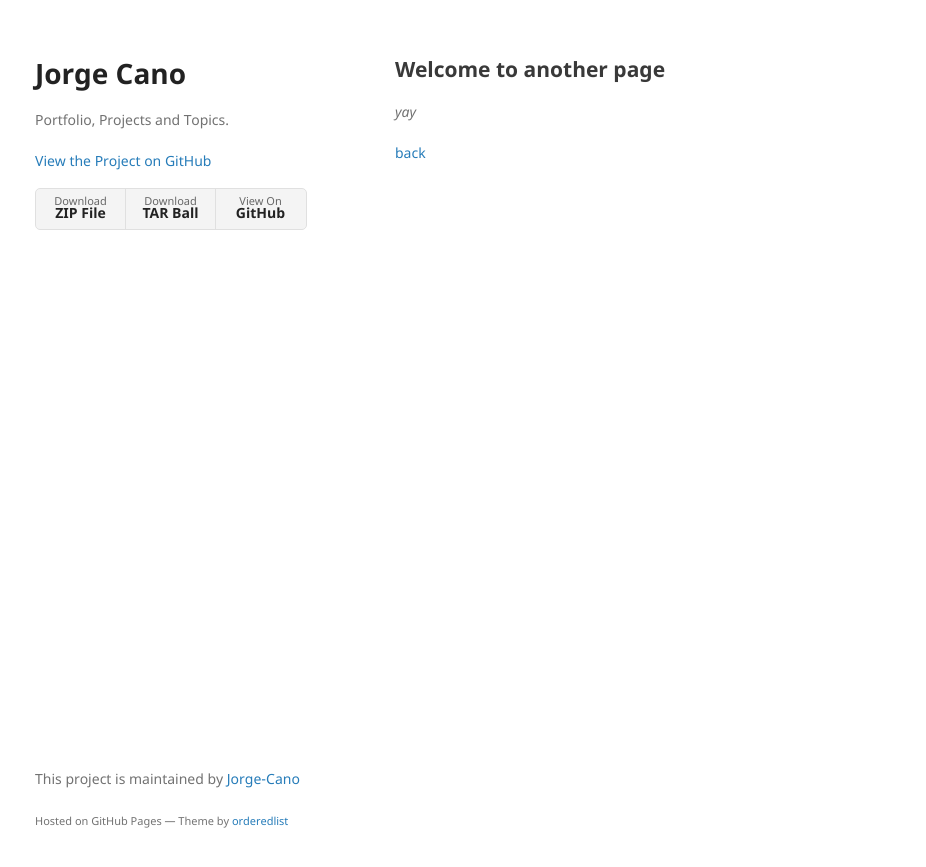
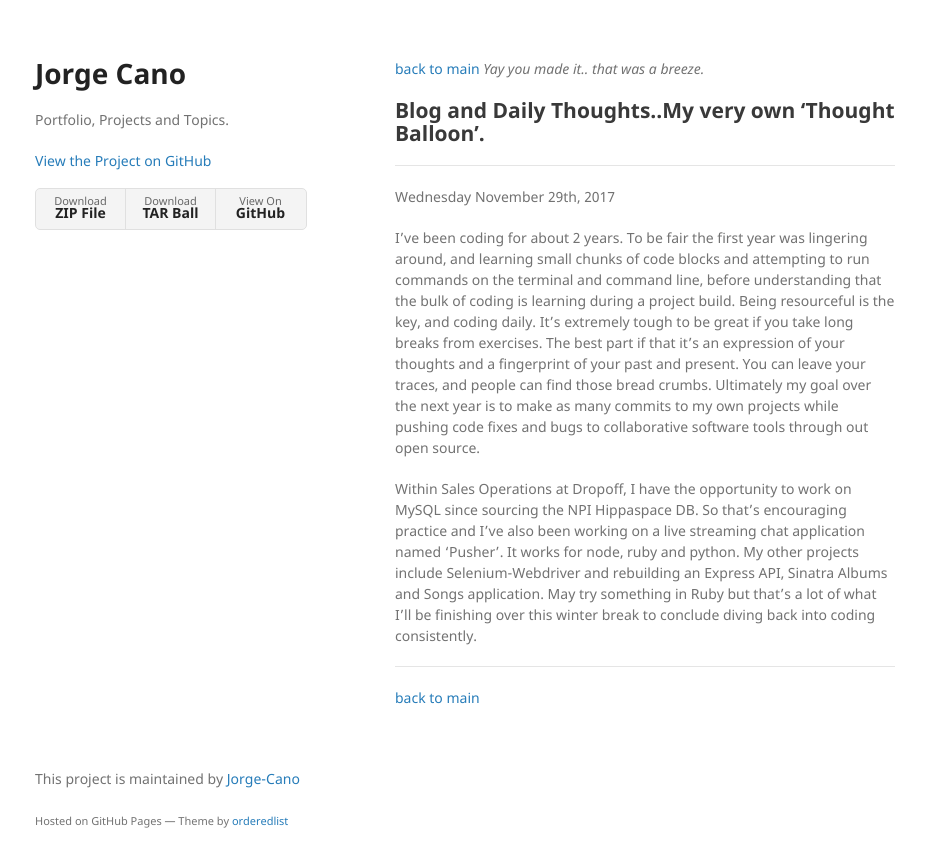
Before and after one commit to Jorge-Cano/Jekyll-Ver1, a Jekyll site: the page built from another-page.md, in a window 1280 px wide. Shown: the top 867 px of the page, without its empty margins (175-1101 px from the left). Built offline with Jekyll 4.4.1, drawn with Linux system fonts in a browser that asks for light colours; our own code applies the rules of GitHub Pages for plain Markdown files.

Commit message:
additions to main page and blog

```diff
--- a/another-page.md
+++ b/another-page.md
@@ -1,9 +1,27 @@
 ---
 layout: default
 ---
+[back to main](./)
+_Yay you made it.. that was a breeze._
 
-## Welcome to another page
+## Blog and Daily Thoughts..My very own 'Thought Balloon'.
 
-_yay_
+* * *
 
-[back](./)
+Wednesday November 29th, 2017
+
+I've been coding for about 2 years.
+To be fair the first year was lingering around, and learning
+small chunks of code blocks and attempting to run commands
+on the terminal and command line, before understanding that the
+bulk of coding is learning during a project build. Being resourceful
+is the key, and coding daily. It's extremely tough to be great if you
+take long breaks from exercises. The best part if that it's an expression
+of your thoughts and a fingerprint of your past and present. You can leave your traces, and people can find those bread crumbs. Ultimately my goal over the next year is to make as many commits to my own projects while pushing code fixes and bugs to collaborative software tools through out open source.
+
+Within Sales Operations at Dropoff, I have the opportunity to work on MySQL since sourcing the NPI Hippaspace DB. So that's encouraging practice and I've also been working on a live streaming chat application named 'Pusher'. It works for node, ruby and python. My other projects include Selenium-Webdriver and rebuilding an Express API, Sinatra Albums and Songs application. May try something in Ruby but that's a lot of what I'll be finishing over this winter break to conclude diving back into coding consistently.
+
+* * *
+
+
+[back to main](./)
```
Also changed, not shown: index.md (+22 -4 lines).
